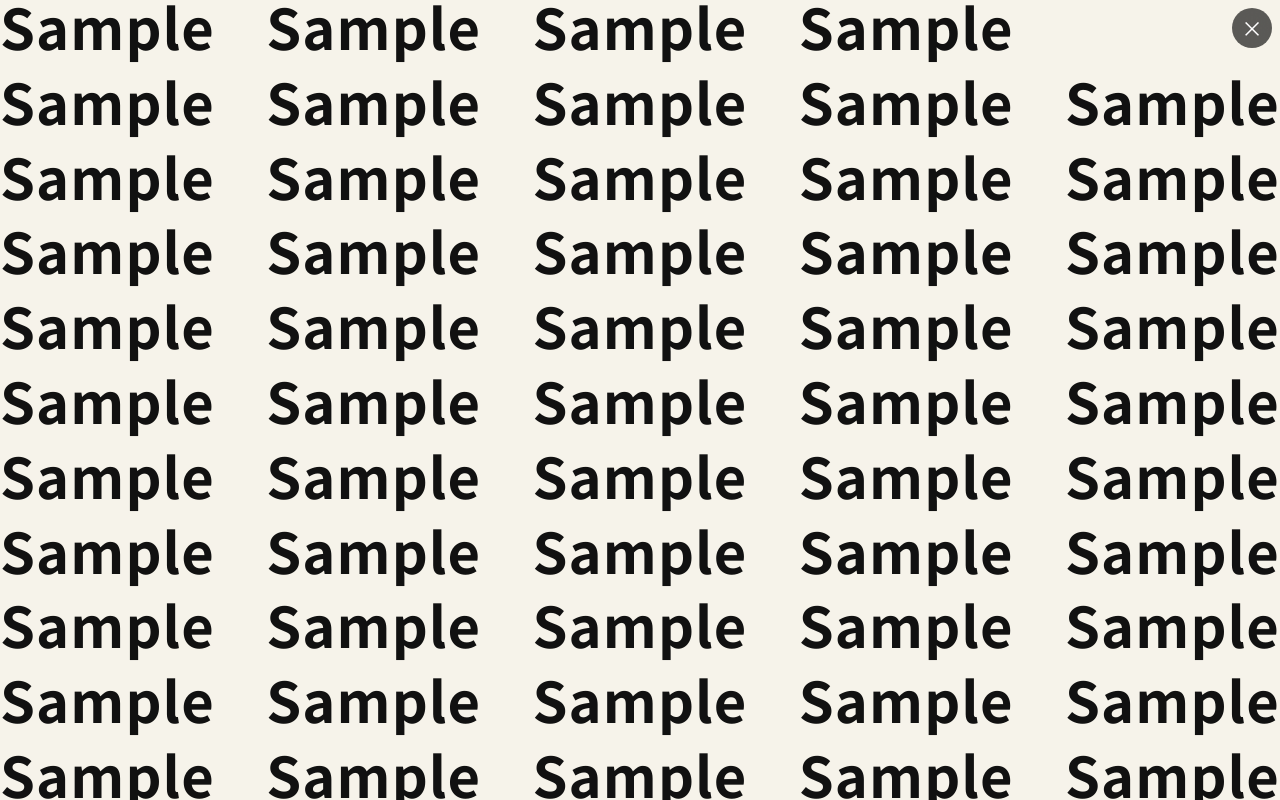
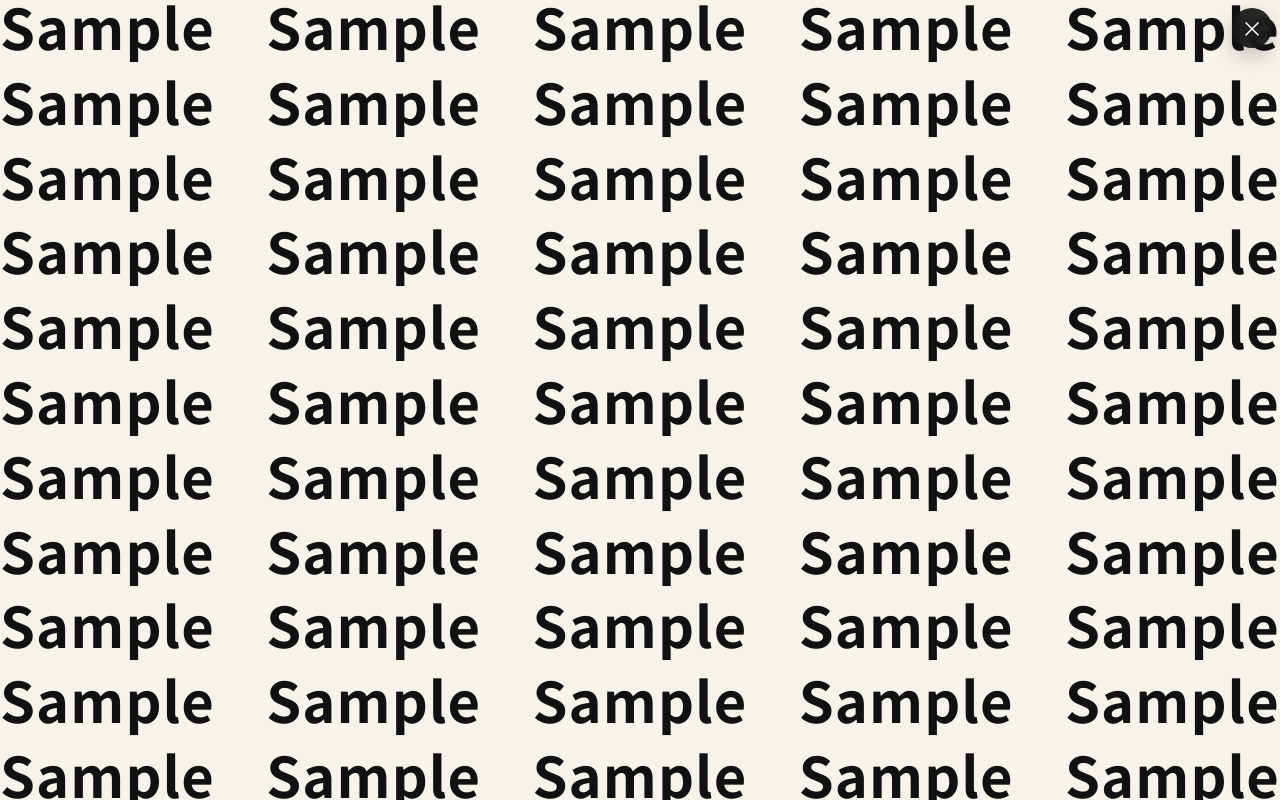
Before and after one commit to noraworld/semantic-satiation-generator, a plain HTML site: page index.html in a window 1280 px wide. Both pictures are taken after typing "Sample" into the empty fields and a click on the button "画面いっぱいに表示". Drawn offline with Linux system fonts and the light colour scheme; a web font is replaced by a local one.

Commit message:
Fill top-right behind close button

```diff
--- a/assets/css/style.css
+++ b/assets/css/style.css
@@ -221,19 +221,20 @@ output {
   position: absolute;
   top: 8px;
   right: 8px;
-  z-index: 2;
+  z-index: 3;
   appearance: none;
   border: 0;
   border-radius: 999px;
   width: 40px;
   height: 40px;
   padding: 0;
-  background: rgba(17, 17, 17, 0.68);
+  background: rgba(17, 17, 17, 0.88);
   color: #fff;
   cursor: pointer;
   backdrop-filter: blur(10px);
   font-size: 1.35rem;
   line-height: 1;
+  box-shadow: 0 8px 20px rgba(0, 0, 0, 0.22);
 }
 
 .pattern {
--- a/assets/js/main.js
+++ b/assets/js/main.js
@@ -108,35 +108,11 @@ function createPatternItems(phrase) {
     columns > 1 ? (availableWidth - cellWidth * columns) / (columns - 1) : 0;
   const gapY =
     rows > 1 ? (availableHeight - cellHeight * rows) / (rows - 1) : 0;
-  const patternRect = pattern.getBoundingClientRect();
-  const buttonRect = backButton.getBoundingClientRect();
-  const exclusionRect = {
-    left: buttonRect.left - patternRect.left - 4,
-    top: buttonRect.top - patternRect.top - 4,
-    right: buttonRect.right - patternRect.left + 4,
-    bottom: buttonRect.bottom - patternRect.top + 4,
-  };
-
-  function overlapsButton(x, y) {
-    const right = x + cellWidth;
-    const bottom = y + cellHeight;
-
-    return !(
-      right <= exclusionRect.left ||
-      x >= exclusionRect.right ||
-      bottom <= exclusionRect.top ||
-      y >= exclusionRect.bottom
-    );
-  }
 
   for (let row = 0; row < rows; row += 1) {
     for (let column = 0; column < columns; column += 1) {
       const x = column * (cellWidth + gapX);
       const y = row * (cellHeight + gapY);
-
-      if (overlapsButton(x, y)) {
-        continue;
-      }
 
       const item = document.createElement("p");
       item.className = "pattern__item";
```
